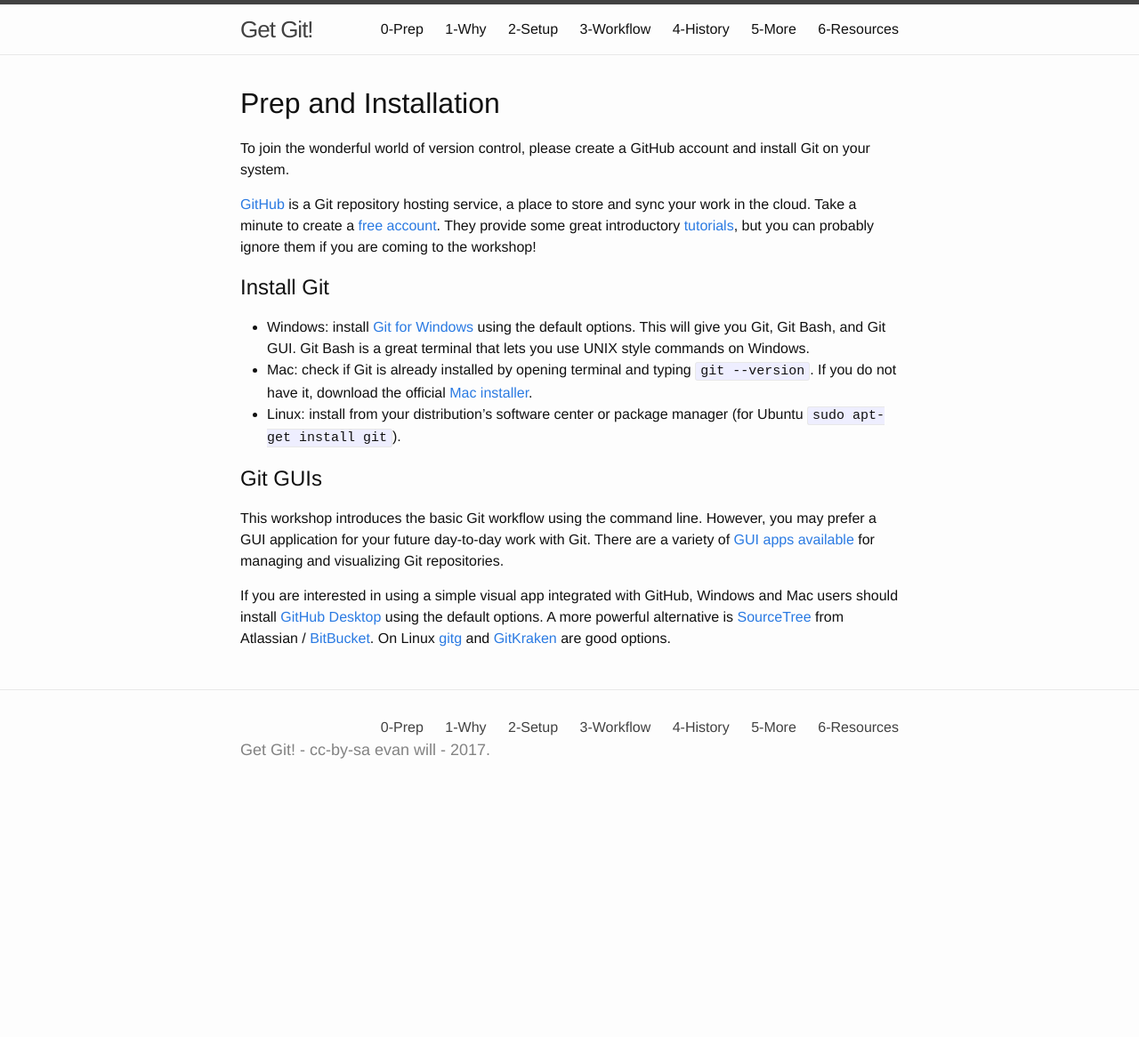
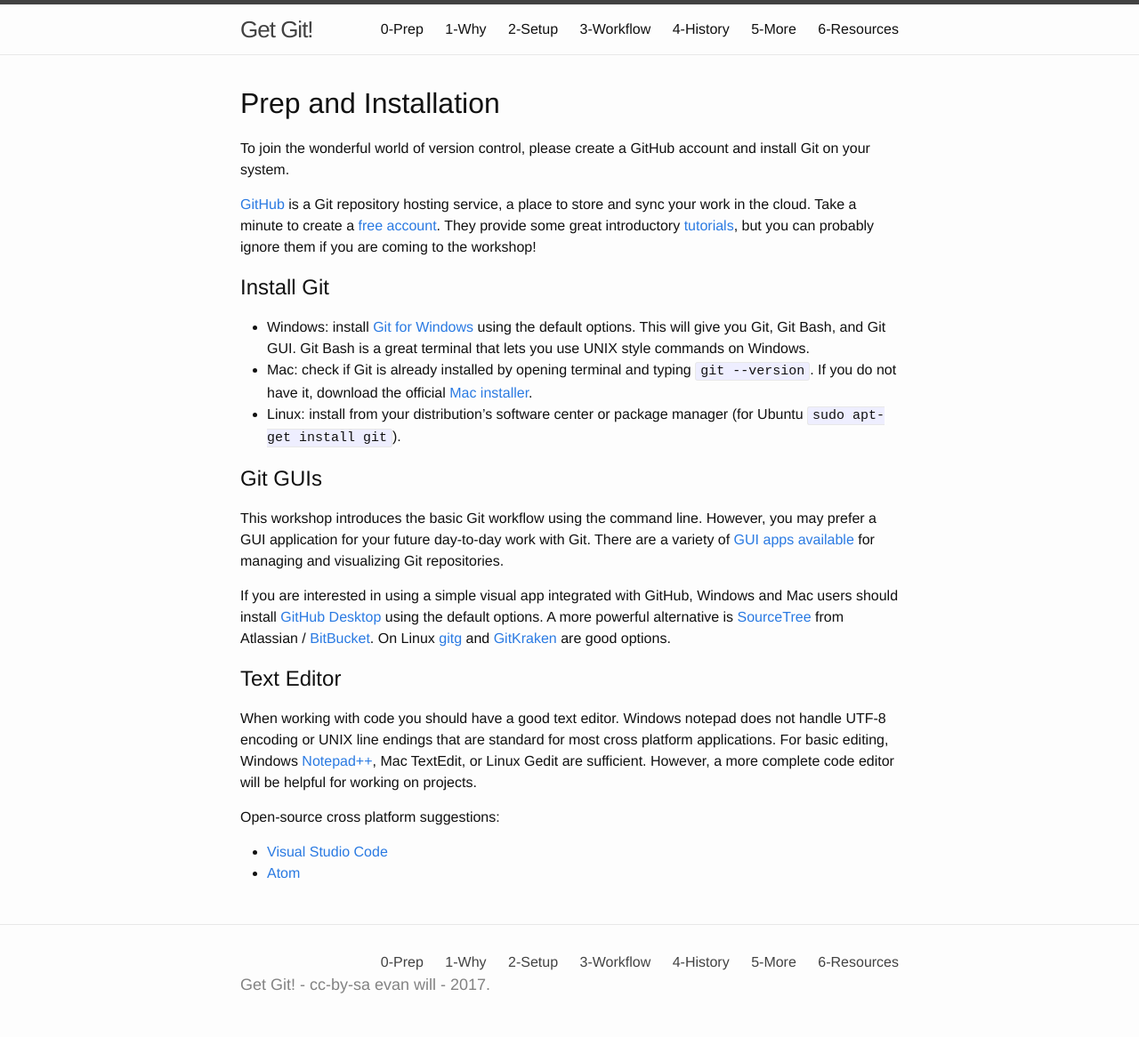
Before and after one commit to uidaholib/get-git, a Jekyll site: the page built from 0prep.md, in a window 1280 px wide. Shown: the whole page at 89% size. Built offline with Jekyll 4.4.1, drawn with Linux system fonts in a browser that asks for light colours; before the commit the page ends 902 px from its top, so only the background shows below that.

Commit message:
add text editor to prep

```diff
--- a/0prep.md
+++ b/0prep.md
@@ -26,3 +26,14 @@ There are a variety of [GUI apps available](https://git-scm.com/downloads/guis)
 If you are interested in using a simple visual app integrated with GitHub, Windows and Mac users should install [GitHub Desktop](https://desktop.github.com/) using the default options.
 A more powerful alternative is [SourceTree](https://www.sourcetreeapp.com/) from Atlassian / [BitBucket](https://bitbucket.org/).
 On Linux [gitg](https://wiki.gnome.org/Apps/Gitg/) and [GitKraken](https://www.gitkraken.com/) are good options.
+
+## Text Editor
+
+When working with code you should have a good text editor.
+Windows notepad does not handle UTF-8 encoding or UNIX line endings that are standard for most cross platform applications.
+For basic editing, Windows [Notepad++](https://notepad-plus-plus.org/), Mac TextEdit, or Linux Gedit are sufficient.
+However, a more complete code editor will be helpful for working on projects.
+
+Open-source cross platform suggestions:
+- [Visual Studio Code](https://code.visualstudio.com/)
+- [Atom](https://atom.io/)
```
